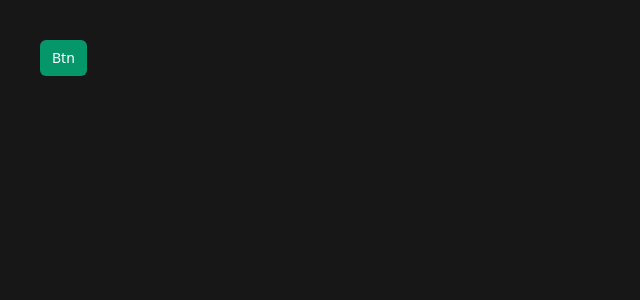
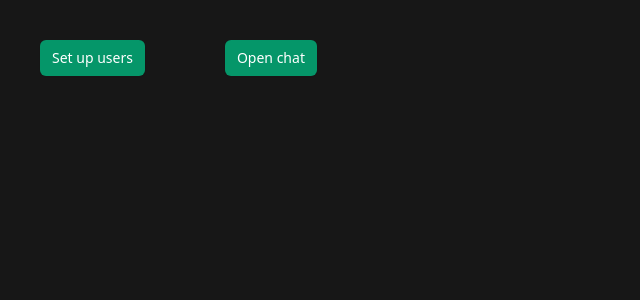
Before and after one commit to szymonkwak/chat-broadcast-api, a React (Vite) app: page / in a window 1280 px wide. Shown: the top 300 px of the page, without its empty margins (0-640 px from the left). Built offline with nearby package versions, Linux system fonts and the light colour scheme.

Commit message:
add react new window

```diff
--- a/package.json
+++ b/package.json
@@ -13,6 +13,7 @@
     "@reduxjs/toolkit": "^1.9.5",
     "react": "^18.2.0",
     "react-dom": "^18.2.0",
+    "react-new-window": "^1.0.1",
     "react-redux": "^8.1.2",
     "redux-state-sync": "^3.1.4"
   },
--- a/src/App.tsx
+++ b/src/App.tsx
@@ -1,9 +1,34 @@
+import { ChatWindow } from './components';
+import { useState } from 'react';
+import { useDispatch } from './hooks';
+import { setDefaultUsers } from './store/usersSlice';
+import { mockUsers } from './mocks/users';
+
 function App() {
+  const [showWindow, setShowWindow] = useState(false);
+
+  const dispatch = useDispatch();
+
+  const setupUsers = () => dispatch(setDefaultUsers(mockUsers));
+
+  const openNewWindow = () => setShowWindow(true);
+
   return (
     <div>
-      <button className="m-10 rounded-md bg-emerald-600 px-3 py-2 text-center text-sm text-white shadow-sm hover:bg-emerald-700 active:scale-95">
-        Btn
+      <button
+        onClick={setupUsers}
+        className="m-10 rounded-md bg-emerald-600 px-3 py-2 text-center text-sm text-white shadow-sm hover:bg-emerald-700 active:scale-95"
+      >
+        Set up users
       </button>
+      <button
+        onClick={openNewWindow}
+        className="m-10 rounded-md bg-emerald-600 px-3 py-2 text-center text-sm text-white shadow-sm hover:bg-emerald-700 active:scale-95"
+      >
+        Open chat
+      </button>
+
+      {showWindow && <ChatWindow onUnload={() => setShowWindow(false)} />}
     </div>
   );
 }
--- /dev/null
+++ b/src/components/ChatWindow.tsx
@@ -0,0 +1,25 @@
+import NewWindow, { EventHandler, OpenEventHandler } from 'react-new-window';
+import { useSelector } from '../hooks';
+
+interface ChatWindowProps {
+  onOpen?: OpenEventHandler | null | undefined;
+  onUnload?: EventHandler | null | undefined;
+}
+
+const ChatWindow = (props: ChatWindowProps) => {
+  const { onOpen, onUnload } = props;
+
+  const users = useSelector((state) => state.users);
+
+  return (
+    <NewWindow onOpen={onOpen} onUnload={onUnload} features={{ width: 250, height: 400 }}>
+      <div>
+        {users.map((user) => (
+          <p key={user.id}>{user.name}</p>
+        ))}
+      </div>
+    </NewWindow>
+  );
+};
+
+export default ChatWindow;
--- /dev/null
+++ b/src/components/index.ts
@@ -0,0 +1 @@
+export { default as ChatWindow } from './ChatWindow';
--- /dev/null
+++ b/src/mocks/users.ts
@@ -0,0 +1,19 @@
+import { User } from '../store/usersSlice';
+
+export const mockUsers: User[] = [
+  {
+    id: '1',
+    name: 'User 1',
+    online: true,
+  },
+  {
+    id: '2',
+    name: 'User 2',
+    online: false,
+  },
+  {
+    id: '3',
+    name: 'User 3',
+    online: true,
+  },
+];
--- a/src/store/usersSlice.ts
+++ b/src/store/usersSlice.ts
@@ -1,31 +1,29 @@
 import { createSlice, PayloadAction } from '@reduxjs/toolkit';
 
-interface User {
+export interface User {
   id: string;
   name: string;
   online: boolean;
 }
 
-export interface UsersState {
-  users: User[];
-}
-
-const initialState: UsersState = {
-  users: [],
-};
+const initialState: User[] = [];
 
 export const usersSlice = createSlice({
   name: 'users',
   initialState,
   reducers: {
+    setDefaultUsers: (state, action: PayloadAction<User[]>) => {
+      return action.payload;
+    },
+
     setUserOnlineStatus: (state, action: PayloadAction<{ id: string; online: boolean }>) => {
       const { id, online } = action.payload;
-      const userToUpdate = state.users.find((user) => user.id === id);
+      const userToUpdate = state.find((user) => user.id === id);
       if (userToUpdate) userToUpdate.online = online;
     },
   },
 });
 
-export const { setUserOnlineStatus } = usersSlice.actions;
+export const { setDefaultUsers, setUserOnlineStatus } = usersSlice.actions;
 
 export default usersSlice.reducer;
```
Also changed, not shown: 1 other file (tests, documents, lock files or other folders).
